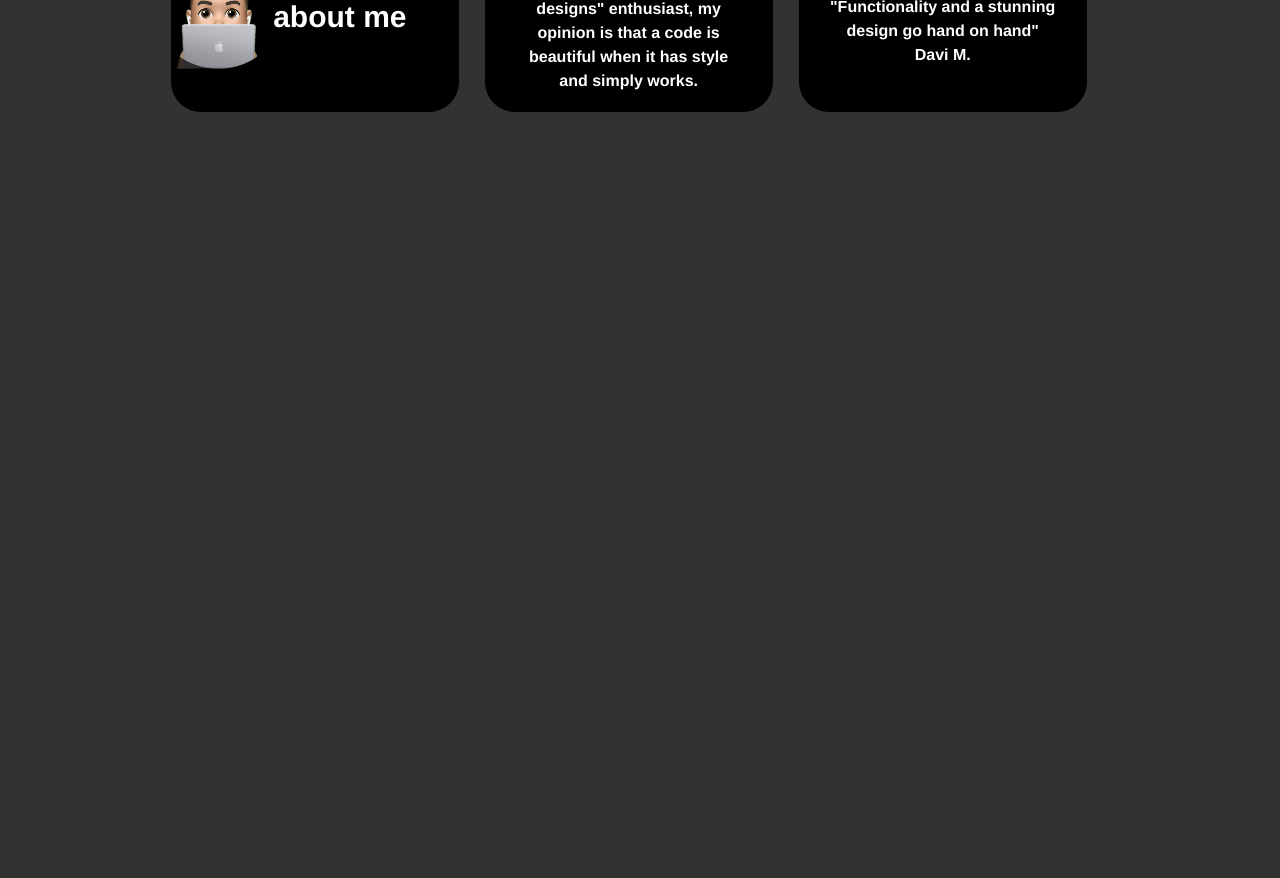
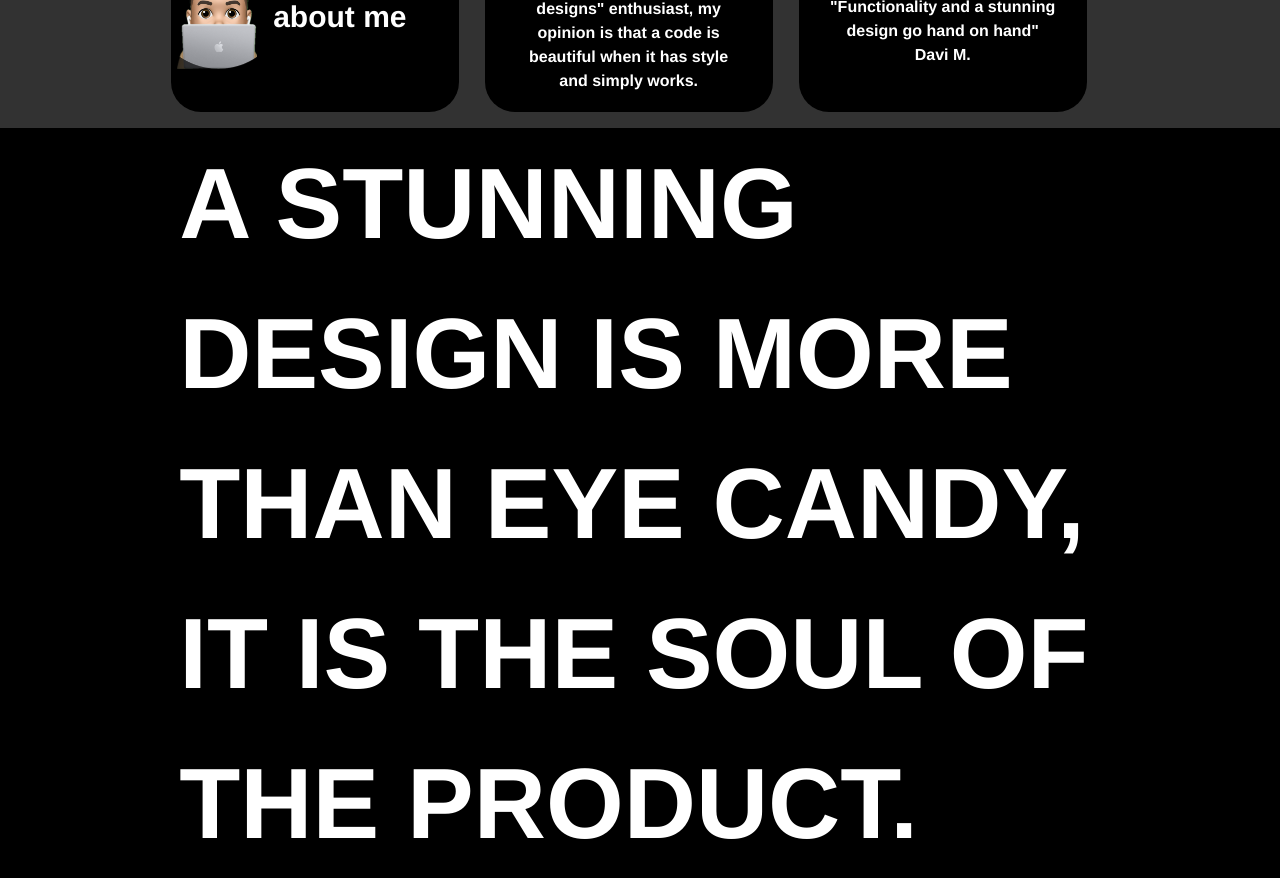
Before and after one commit to Stealerwolf/PORTFOLIO, a React (Vite) app in the folder portfolio/: page / in a window 1280 px wide. Shown: the part 820-1698 px from the top of the page. Before the commit the page ends 948 px from the top, so only its background shows below. Built offline with nearby package versions, Linux system fonts and the light colour scheme.

Commit message:
addition of a "second" page

```diff
--- a/portfolio/index.html
+++ b/portfolio/index.html
@@ -2,7 +2,7 @@
 <html lang="en">
   <head>
     <meta charset="UTF-8" />
-    <link rel="icon" type="image" href="/portfolio/src/images/Assunto.png" />
+    <link rel="icon" type="icon" href="/portfolio/src/images/Assunto.png" />
     <meta name="viewport" content="width=device-width, initial-scale=1.0" />
     <title>PORTFOLIO</title>
   </head>
--- /dev/null
+++ b/portfolio/src/components/BlackPage.tsx
@@ -0,0 +1,11 @@
+import Text from "./Text";
+
+function BlackPage() {
+  return (
+    <div className="BlackPage">
+      <Text />
+    </div>
+  );
+}
+
+export default BlackPage;
--- a/portfolio/src/main.css
+++ b/portfolio/src/main.css
@@ -1,5 +1,6 @@
 :root {
   --bs-body-bg: #323232;
+  overflow-x: hidden;
 }
 
 .offcanvas {
@@ -22,8 +23,7 @@
 .text {
   text-align: left;
   color: white;
-  font-family: "HelveticaNeue-Light", "Helvetica Neue Light", "Helvetica Neue",
-    Helvetica, Arial, "Lucida Grande", sans-serif;
+  font-family: "HelveticaNeue-Light", "Helvetica Neue Light", "Helvetica Neue", Helvetica, Arial, "Lucida Grande", sans-serif;
   font-weight: bold;
   font-size: 100px;
   margin-left: 14%;
@@ -50,20 +50,17 @@
   margin-top: 50px;
   font-size: 30px;
   margin-right: 10%;
-  font-family: "HelveticaNeue-Light", "Helvetica Neue Light", "Helvetica Neue",
-    Helvetica, Arial, "Lucida Grande", sans-serif;
+  font-family: "HelveticaNeue-Light", "Helvetica Neue Light", "Helvetica Neue", Helvetica, Arial, "Lucida Grande", sans-serif;
   font-weight: bold;
 }
 .card-text-2 {
-  font-family: "HelveticaNeue-Light", "Helvetica Neue Light", "Helvetica Neue",
-    Helvetica, Arial, "Lucida Grande", sans-serif;
+  font-family: "HelveticaNeue-Light", "Helvetica Neue Light", "Helvetica Neue", Helvetica, Arial, "Lucida Grande", sans-serif;
   font-weight: bold;
   font-size: 16px;
   text-align: center;
 }
 .card-text-3 {
-  font-family: "HelveticaNeue-Light", "Helvetica Neue Light", "Helvetica Neue",
-    Helvetica, Arial, "Lucida Grande", sans-serif;
+  font-family: "HelveticaNeue-Light", "Helvetica Neue Light", "Helvetica Neue", Helvetica, Arial, "Lucida Grande", sans-serif;
   font-weight: bold;
   font-size: 16px;
   text-align: center;
@@ -87,3 +84,13 @@
 .card3-margin {
   margin-left: 2%;
 }
+
+.teste {
+  font-size: 200px;
+  text-align: center;
+}
+
+.BlackPage {
+  background-color: black;
+  height: 100vh;
+}
--- a/portfolio/src/main.tsx
+++ b/portfolio/src/main.tsx
@@ -5,11 +5,13 @@ import "./main.css";
 import Offcanvas from "./components/Offcanvas.tsx";
 import Text from "./components/Text.tsx";
 import Cards from "./components/Cards.tsx";
+import BlackPage from "./components/BlackPage.tsx";
 
 ReactDOM.createRoot(document.getElementById("root")!).render(
   <React.StrictMode>
     <Offcanvas />
     <Text />
     <Cards />
+    <BlackPage />
   </React.StrictMode>
 );
```
